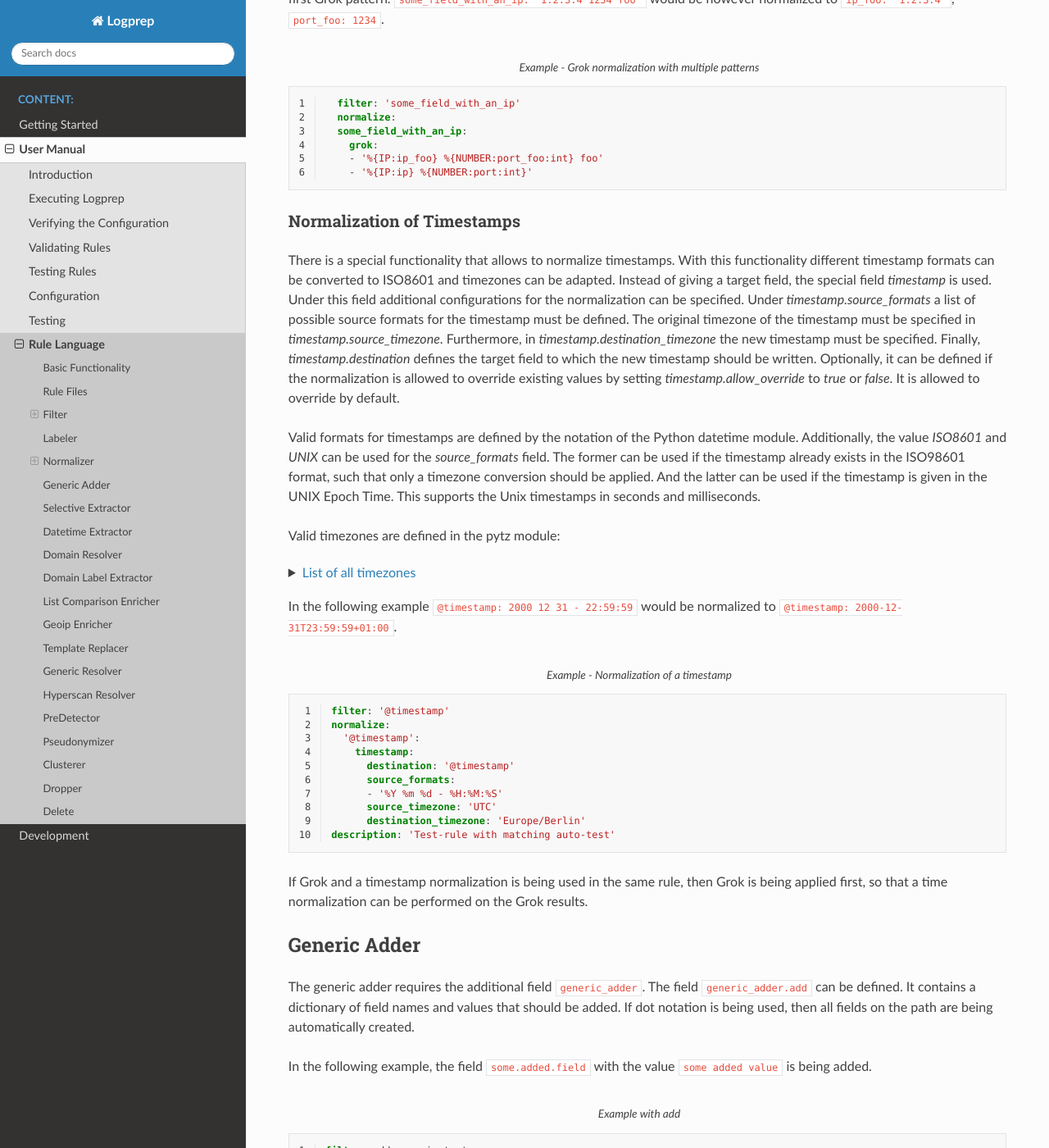
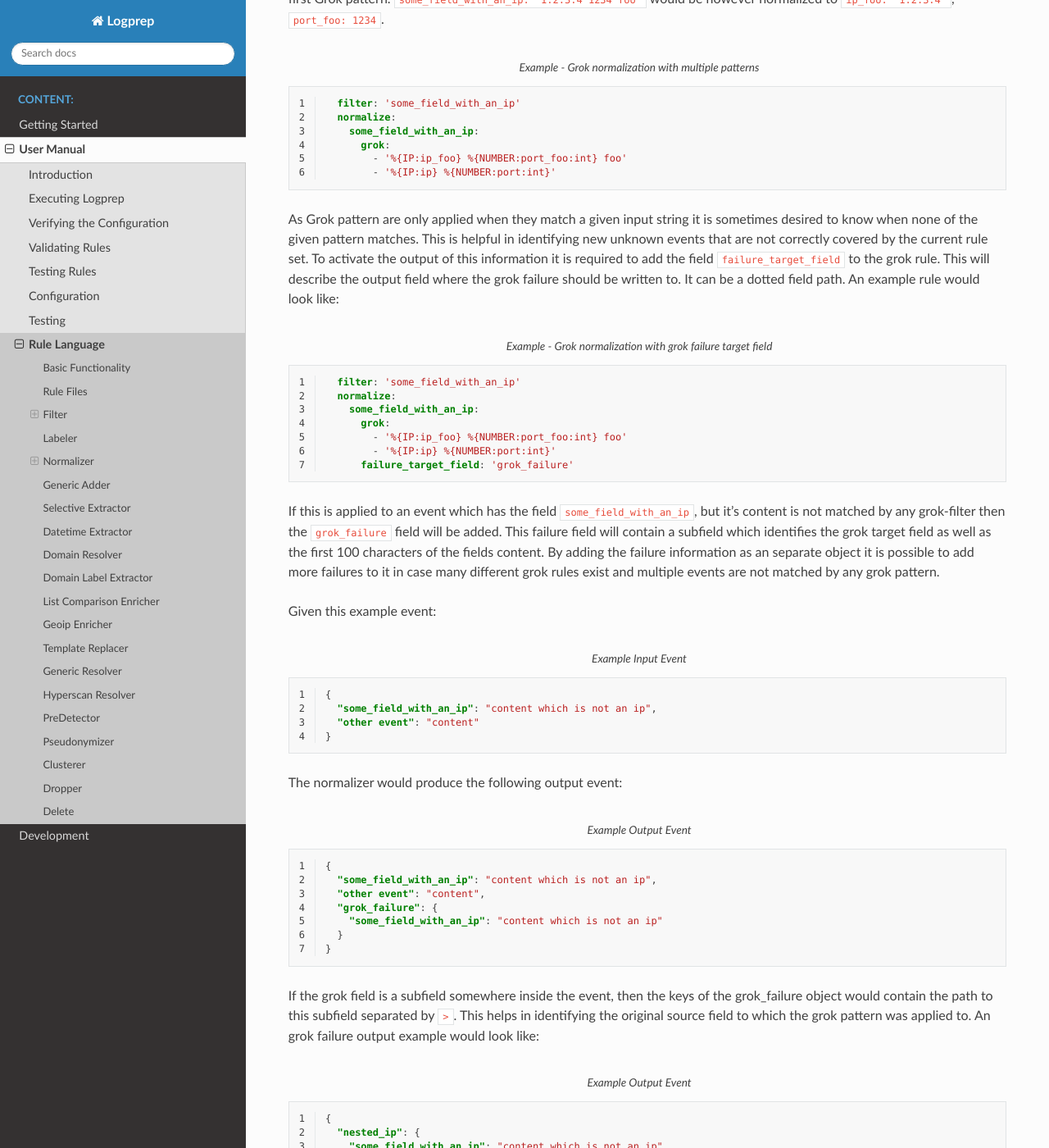
Before and after one commit to fkie-cad/Logprep, a Sphinx documentation site: the page built from doc/source/user_manual/rule_language.rst, in a window 1280 px wide and 1400 px high, scrolled down 4909 px. Shown: the whole window at 82% size. Built offline with Sphinx 7.4.7 and the Read the Docs theme 2.0.0, drawn with Linux system fonts in a browser that asks for light colours; some of the changed text lies outside the part shown.

Commit message:
Update rule_language.rst documentation

```diff
--- a/doc/source/user_manual/rule_language.rst
+++ b/doc/source/user_manual/rule_language.rst
@@ -225,13 +225,17 @@ Grok
 ----
 
 Grok functionality is fully supported for field normalization.
-This can be combined with the normalizations that have been already introduced or it can be used instead of them.
-By combining both types of normalization it is possible to perform transformations on results of Grok that can not be achieved by Grok alone.
+This can be combined with the normalizations that have been already introduced or it can be used
+instead of them.
+By combining both types of normalization it is possible to perform transformations on results of
+Grok that can not be achieved by Grok alone.
 All Grok normalizations are always performed before other normalizations.
 An example for this is the creation of nested fields.
 
-The following example would normalize :code:`event_data.ip_and_port: "Linus has the address 1.2.3.4 1234", event_data.address_text: "This is an address: 1.2.3.4:1234"` to
-:code:`address.ip: "1.2.3.4"`, :code:`address.port: 1234`, :code:`name: Linus` and :code:`address.combined: 1.2.3.4 and 1234`.
+The following example would normalize
+:code:`event_data.ip_and_port: "Linus has the address 1.2.3.4 1234", event_data.address_text: "This is an address: 1.2.3.4:1234"` to
+:code:`address.ip: "1.2.3.4"`, :code:`address.port: 1234`, :code:`name: Linus` and
+:code:`address.combined: 1.2.3.4 and 1234`.
 
 ..  code-block:: yaml
     :linenos:
@@ -245,11 +249,14 @@ The following example would normalize :code:`event_data.ip_and_port: "Linus has
         - RE_IP_PORT_CAP
         - '\g<IP> and \g<PORT>'
 
-It is furthermore possible to use more than one Grok pattern for a field by specifying them in a list.
+It is furthermore possible to use more than one Grok pattern for a field by specifying them
+in a list.
 The patterns will be sequentially checked until one of them matches.
 
-The following example would normalize :code:`some_field_with_an_ip: "1.2.3.4 1234"` to :code:`ip: "1.2.3.4"`, :code:`port: 1234`, skipping the first Grok pattern.
-:code:`some_field_with_an_ip: "1.2.3.4 1234 foo"` would be however normalized to :code:`ip_foo: "1.2.3.4"`, :code:`port_foo: 1234`.
+The following example would normalize :code:`some_field_with_an_ip: "1.2.3.4 1234"` to
+:code:`ip: "1.2.3.4"`, :code:`port: 1234`, skipping the first Grok pattern.
+:code:`some_field_with_an_ip: "1.2.3.4 1234 foo"` would be however normalized to
+:code:`ip_foo: "1.2.3.4"`, :code:`port_foo: 1234`.
 
 ..  code-block:: yaml
     :linenos:
@@ -257,10 +264,83 @@ The following example would normalize :code:`some_field_with_an_ip: "1.2.3.4 123
 
       filter: 'some_field_with_an_ip'
       normalize:
-      some_field_with_an_ip:
-        grok:
-        - '%{IP:ip_foo} %{NUMBER:port_foo:int} foo'
-        - '%{IP:ip} %{NUMBER:port:int}'
+        some_field_with_an_ip:
+          grok:
+            - '%{IP:ip_foo} %{NUMBER:port_foo:int} foo'
+            - '%{IP:ip} %{NUMBER:port:int}'
+
+As Grok pattern are only applied when they match a given input string it is sometimes desired to
+know when none of the given pattern matches.
+This is helpful in identifying new unknown events that are not correctly covered by the current
+rule set.
+To activate the output of this information it is required to add the field
+:code:`failure_target_field` to the grok rule.
+This will describe the output field where the grok failure should be written to.
+It can be a dotted field path.
+An example rule would look like:
+
+..  code-block:: yaml
+    :linenos:
+    :caption: Example - Grok normalization with grok failure target field
+
+      filter: 'some_field_with_an_ip'
+      normalize:
+        some_field_with_an_ip:
+          grok:
+            - '%{IP:ip_foo} %{NUMBER:port_foo:int} foo'
+            - '%{IP:ip} %{NUMBER:port:int}'
+          failure_target_field: 'grok_failure'
+
+If this is applied to an event which has the field :code:`some_field_with_an_ip`, but it's content
+is not matched by any grok-filter then the :code:`grok_failure` field will be added.
+This failure field will contain a subfield which identifies the grok target field as well as the
+first 100 characters of the fields content.
+By adding the failure information as an separate object it is possible to add more failures to it
+in case many different grok rules exist and multiple events are not matched by any grok pattern.
+
+Given this example event:
+
+..  code-block:: json
+    :linenos:
+    :caption: Example Input Event
+
+    {
+      "some_field_with_an_ip": "content which is not an ip",
+      "other event": "content"
+    }
+
+The normalizer would produce the following output event:
+
+..  code-block:: json
+    :linenos:
+    :caption: Example Output Event
+
+    {
+      "some_field_with_an_ip": "content which is not an ip",
+      "other event": "content",
+      "grok_failure": {
+        "some_field_with_an_ip": "content which is not an ip"
+      }
+    }
+
+If the grok field is a subfield somewhere inside the event, then the keys of the grok_failure object
+would contain the path to this subfield separated by :code:`>`.
+This helps in identifying the original source field to which the grok pattern was applied to.
+An grok failure output example would look like:
+
+..  code-block:: json
+    :linenos:
+    :caption: Example Output Event
+
+    {
+      "nested_ip": {
+        "some_field_with_an_ip": "content which is not an ip",
+      },
+      "other event": "content",
+      "grok_failure": {
+        "nested_ip>some_field_with_an_ip": "content which is not an ip"
+      }
+    }
 
 Normalization of Timestamps
 ---------------------------
```
